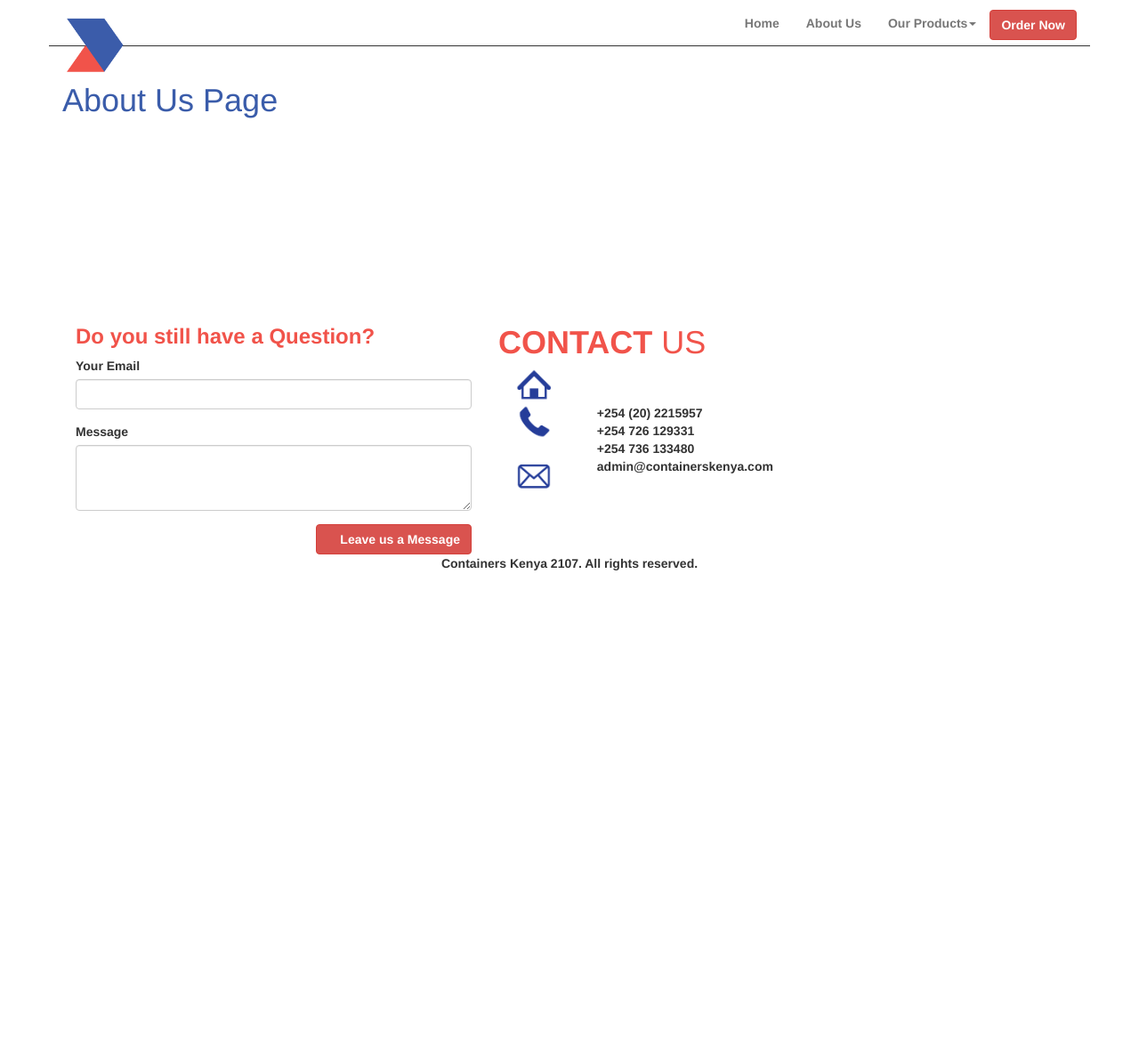
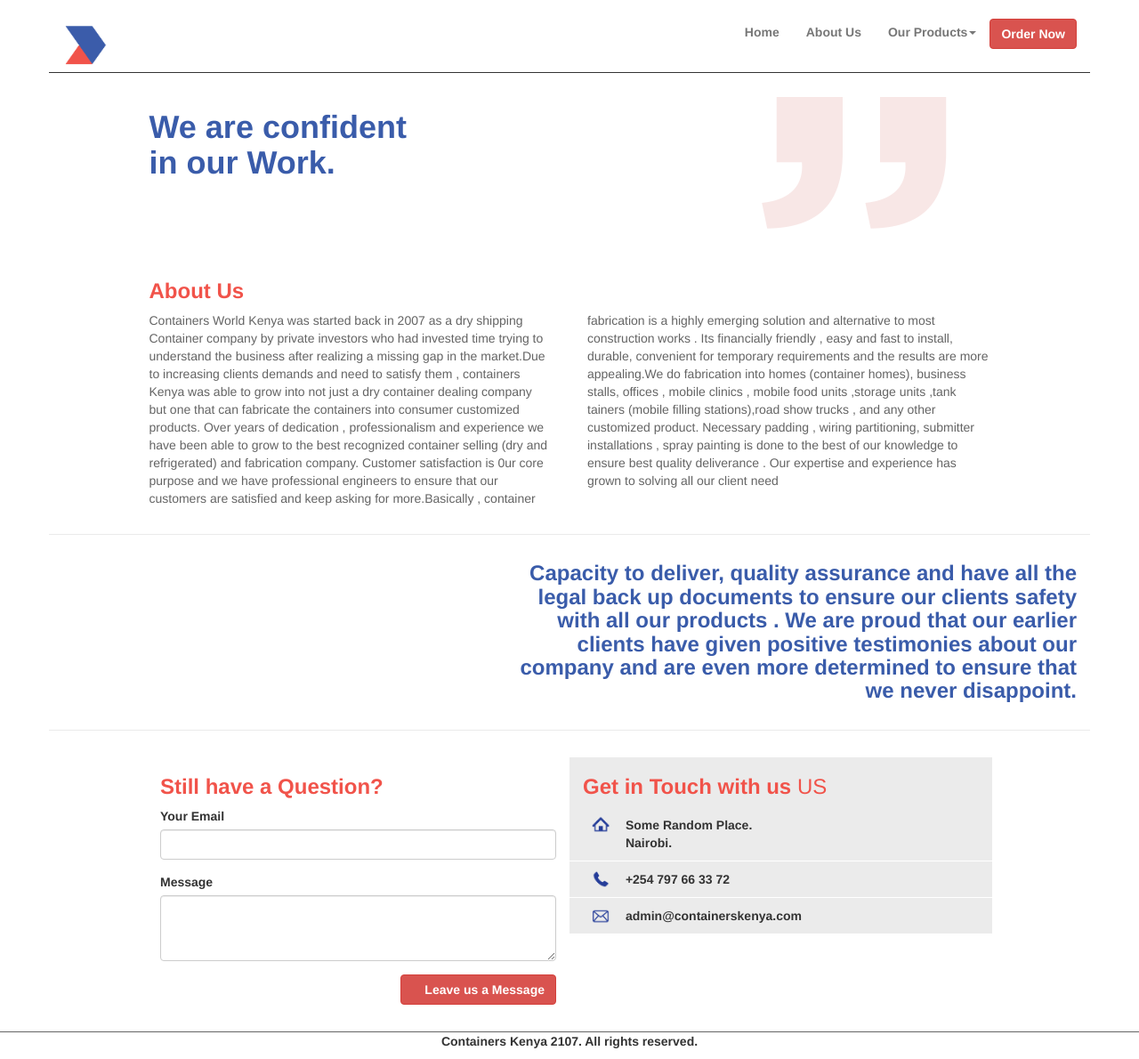
Before and after one commit to koikoishogun/containers, a Laravel app: page /about-us in a window 1280 px wide. Shown: the whole page at 89% size. Before the commit the page ends 641 px from the top, so only its background shows below. Run offline with Laravel 8, Linux system fonts and the light colour scheme; settings files or empty folders that the repository lacks are supplied; some web fonts are replaced.

Commit message:
Home additional styling + About us page

```diff
--- a/public/css/containerskenya.css
+++ b/public/css/containerskenya.css
@@ -26,13 +26,19 @@
 	background-color: #ebebeb;
 }
 
+.gray{
+
+	color: #646464;
+}
+
 /****************************Logo*************************************/
 
 .logo-icon{
 
 	float:left;
-	width:70px;
+	max-width:50px;
 	height: auto;
+
 
 }
 .order-button{
@@ -40,6 +46,8 @@
 	margin-top: 10px;
 }
 .menu-bar{
+	padding-top: 10px;
+	padding-bottom: 20px;
 	border-bottom: 1px solid #333;
 }
 
@@ -118,11 +126,16 @@
 	border-left: 5px solid #ebebeb;
 	border-bottom: 5px solid #ebebeb;
 	border-top: 5px solid #ebebeb;
+	padding-bottom: 20px;
 
 }
 .productline{
 
 	padding-bottom: 10px;
+}
+
+.product-box{
+    text-align: center;
 }
 /******************TESTIMONIAL STYLING*********************************************/
 .testimonial-header{
@@ -136,9 +149,7 @@
 	padding-bottom:20px;
 }
 .about-text{
-	 -webkit-column-count: 2; /* Chrome, Safari, Opera */
-    -moz-column-count: 2; /* Firefox */
-	column-count: 2;
+border-bottom:  1px solid  #ebebeb;
 }
 
 .contact-icon{
@@ -148,8 +159,24 @@
 }
 
 /***********************************ADMIN PANEL*******************************************/
+.big{
+
+	size:100px;
+}
 .side_bar{
-background-color: #0076a3;
+border-right: 1px solid  #ebebeb;
+max-width: 70px;
+min-width: 70px;
+height: 100%;
+}
+
+.logo-admin{
+
+	border-bottom: 1px solid  #ebebeb;
+	width:50px;
+	height:auto;
+	padding-top: 10px;
+	padding-bottom: 10px;
 }
 
 .admin-title{
@@ -162,14 +189,53 @@
 
 /******************************FOOTER STYLING**************************************************/
 .contact-us{
-	border-top:2px solid #fff;
+	padding-top: 30px;
+	padding-bottom: 30px;
+	border-bottom: 1px solid #646464;
+}
+.icon-contact{
+	max-width: 30px;
+	height: auto;
+	float:left;
+	padding-right: 10px;
+}
+.contact-line{
+	border-bottom: 1px solid #fff;
+	padding:10px;
 }
 
 
 
+/***************************************ABOUT US***************************************************/
+
+.testimonial{
+	padding-top:20px;
+	padding-bottom: 20px;
+}
+
+/***************************************ABOUT US PAGE******************************************/
+.about-us-text{
+	padding-top: 30px;
+	padding-bottom: 20px;
+	border-bottom: 1px solid #ebebeb;
+}
+
+.about-us-story{
+    -webkit-column-count: 2; /* Chrome, Safari, Opera */
+    -moz-column-count: 2; /* Firefox */
+    column-count: 2;
 
 
-/***************************************ABOUT US***************************************************/
-.large-pad{
-	padding-bottom: 200px;
+    -webkit-column-gap: 40px; /* Chrome, Safari, Opera */
+    -moz-column-gap: 40px; /* Firefox */
+    column-gap: 40px;
 }
+.mission{
+	border-bottom: 1px solid #ebebeb;
+	padding-top: 10px;
+	padding-bottom: 20px;
+}
+.mission-statement{
+
+	text-align:right;
+}
--- a/resources/views/layouts/footer.blade.php
+++ b/resources/views/layouts/footer.blade.php
@@ -1,7 +1,7 @@
 <div class="container-fluid contact-us">
                 <div class="container">
-                    <div class="col-md-5">
-                        <h3 class="red"><b>Do you still have a Question?</b></h3>
+                    <div class="col-md-5 col-md-offset-1">
+                        <h3 class="red"><b>Still have a Question?</b></h3>
 
                         <form action=""  method="post">
                             <div class="form-group">
@@ -19,13 +19,18 @@
                         </form>
                     </div>
 
-                    <div class="col-md-7">
-                        <h1 class="red"><b>CONTACT</b> US</h1>
+                    <div class="col-md-5 gray-bg">
+                        <h3 class="red"><b>Get in Touch with us</b> US</h3>
 
-                        <div class="row">
-                            <div class="col-md-2">
-                                <img class="img-responsive center-block contact-icon" src="{{ URL::asset('/images/contact-icon-01.png')}}"/>
+                        <div class="row contact-line">
+
+                            <div class="col-md-1 col-xs-2">
+                                <img class="img-responsive icon-contact" src="{{ URL::asset('/images/contact-icon-01.png')}}"/>
                             </div>
+
+                            <div class="col-md-11 col-xs-10">
+                                <b>Some Random Place.</br>Nairobi.</b>
+
                            <!-- <div class="col-md-10">
                                 Omega Opticians Limited 2nd Floor,<br>
                                 Pioneer House Kimathi street <br>
@@ -33,24 +38,26 @@
                                 Kenya
                             </div>
                             -->
-                        </div>
-
-                        <div class="row">
-                            <div class="col-md-2">
-                                <img class="img-responsive center-block contact-icon" src="{{ URL::asset('/images/contact-icon-02.png')}}"/>
-                            </div>
-
-                            <div class="col-md-10">
-                                <b>+254 (20) 2215957 </br> +254 726 129331 </br> +254 736 133480</b>
                             </div>
                         </div>
 
-                        <div class="row">
-                            <div class="col-md-2">
-                                <img class="img-responsive center-block contact-icon" src="{{ URL::asset('/images/contact-icon-03.png')}}"/>
+                        <div class="row contact-line">
+                            <div class="col-md-1 col-xs-2">
+                                <img class="img-responsive icon-contact" src="{{ URL::asset('/images/contact-icon-02.png')}}"/>
                             </div>
 
-                             <div class="col-md-10">
+                             <div class="col-md-11 col-xs-10">
+                                <b>+254 797 66 33 72</b>
+                            </div>
+
+                        </div>
+
+                        <div class="row contact-line">
+                            <div class="col-md-1 col-xs-2">
+                                <img class="img-responsive icon-contact" src="{{ URL::asset('/images/contact-icon-03.png')}}"/>
+                            </div>
+
+                             <div class="col-md-11 col-xs-10">
                                 <b>admin@containerskenya.com</b>
                             </div>
                         </div>
--- a/resources/views/pages/about-us.blade.php
+++ b/resources/views/pages/about-us.blade.php
@@ -2,7 +2,32 @@
 @section('content')
 
 <div class="container">
-	<h1 class="blue large-pad">About Us Page</h1>
+	<div class="row">
+		<div class="col-md-7 col-md-offset-1">
+			<h1 class="blue"><b>We are confident</br>in our Work.</b></h1>
+		</div>
+
+		<div class="col-md-4">
+			<img class="img-responsive" src="{{ URL::asset('/images/speech-marks.png')}}"/>
+		</div>
+	</div>
+
+	<div class="row about-us-text">
+		<div class="col-md-10 col-md-offset-1">
+			<h3 class="red"><b>About Us</b></h3>
+			<p class="about-us-story gray">
+				Containers World Kenya was started back in 2007 as a dry shipping Container company by private investors who had invested time trying to understand the business after realizing a missing gap in the market.Due to increasing clients demands and need to satisfy them , containers Kenya was able to grow into not just a dry container dealing company but one that can fabricate the containers into consumer customized products. Over years of dedication , professionalism and experience we have been able to grow to the best recognized container selling (dry and refrigerated) and fabrication company. Customer satisfaction is 0ur core purpose and we have professional engineers to ensure that our customers are satisfied and keep asking for more.Basically , container fabrication is a highly emerging solution and alternative to most construction works . Its financially friendly , easy and fast to install, durable, convenient for temporary requirements and the results are more appealing.We do fabrication into homes (container homes), business stalls, offices , mobile clinics , mobile food units ,storage units ,tank tainers (mobile filling stations),road show trucks , and any other  customized product. Necessary padding , wiring partitioning, submitter installations , spray painting is done to the best of our knowledge to ensure best quality deliverance . Our expertise and experience has grown to solving all our client need
+			</p>
+		</div>
+	</div>
+
+	<div class="row mission">
+		<div class="col-md-7 pull-right">
+			<h3 class="blue mission-statement"><b>
+				Capacity to deliver, quality assurance and have all the legal back up documents to ensure our clients safety with all our products . We are proud that our earlier clients have given positive testimonies about our company and are even more determined to ensure that we never disappoint.</b>
+			</h3>
+		</div>
+	</div>
 </div>
 
 @endsection
```
Also changed, not shown: resources/views/admin-panel.blade.php (added, +60 -0 lines), resources/views/admin/admin-panel.blade.php (+6 -13 lines), resources/views/welcome.blade.php (+17 -30 lines), public/images/speech-marks.png (added).
